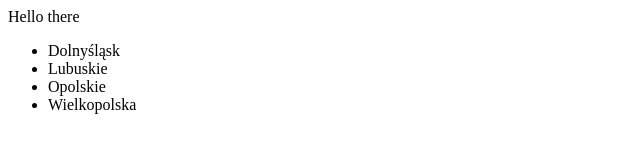
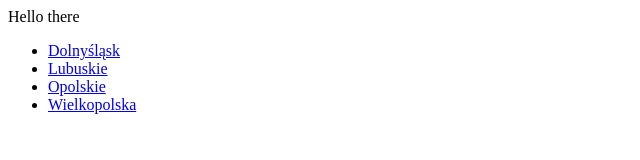
Before and after one commit to DocentSzachista/web-scrap-chess-tournaments, a plain HTML site: page docs/index.html in a window 1280 px wide. Shown: the whole page, without its empty margins (0-640 px from the left). Drawn offline with Linux system fonts and the light colour scheme.

Commit message:
hehe, reparierien

```diff
--- a/docs/index.html
+++ b/docs/index.html
@@ -5,10 +5,18 @@
   <body>
       Hello there
       <ul>
-        <li> <a href="./htmlLists/DS.html"></a> Dolnyśląsk </li>
-        <li> <a href="./htmlLists/LB.html"></a> Lubuskie </li>
-        <li> <a href="./htmlLists/OP.html"></a> Opolskie</li>
-        <li> <a href="./htmlLists/WP.html"></a> Wielkopolska </li>
+        <li>
+          <a href="./htmlLists/DS.html"> Dolnyśląsk</a>
+        </li>
+        <li>
+          <a href="./htmlLists/LB.html"> Lubuskie</a>
+        </li>
+        <li>
+          <a href="./htmlLists/OP.html"> Opolskie</a>
+        </li>
+        <li>
+          <a href="./htmlLists/WP.html"> Wielkopolska</a>
+        </li>
       </ul>
   </body>
 
```
